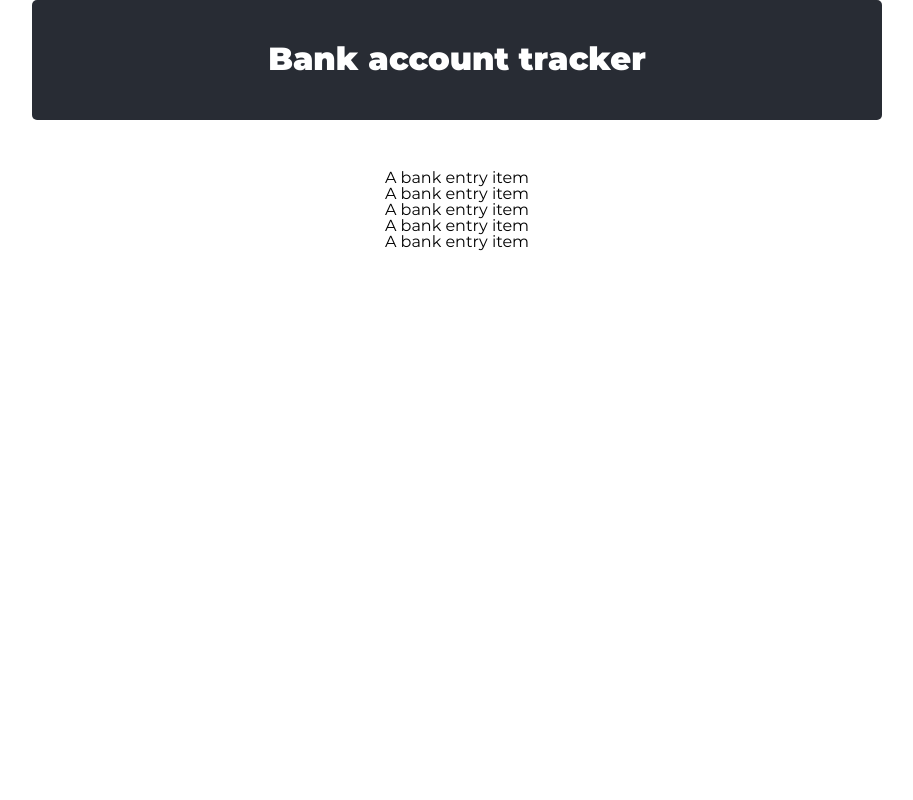
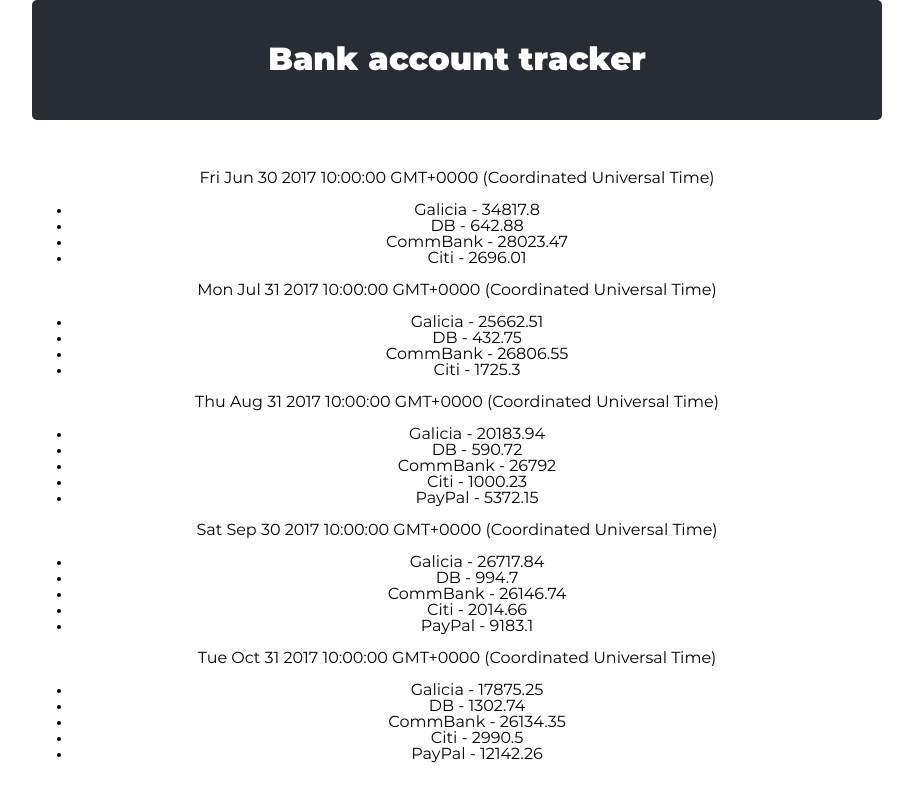
Before and after one commit to lucas-mancini/bank-account-tracker, a React (Create React App) app: page / in a window 1280 px wide. Shown: the whole page, without its empty margins (183-1096 px from the left). Built offline with nearby package versions, Linux system fonts and the light colour scheme.

Commit message:
Adding jsx to render the data on the screen.

```diff
--- a/src/components/BankEntryItem.tsx
+++ b/src/components/BankEntryItem.tsx
@@ -13,10 +13,17 @@
   balances: AccountBalance[]
 }
 
-const BankEntryItem: React.FC<{ bankEntry: BankEntry }> = ({ bankEntry }) => {
-  console.log(bankEntry)
-
-  return <div className="BankEntryItem">A bank entry item</div>
-}
+const BankEntryItem: React.FC<{ bankEntry: BankEntry }> = ({ bankEntry }) => (
+  <div className="BankEntryItem">
+    <div className="BankEntryItem-date">{bankEntry.date.toString()}</div>
+    <ul>
+      {bankEntry.balances.map(balance => (
+        <li
+          key={balance.bankAccountId}
+        >{`${balance.bankAccountId} - ${balance.amount}`}</li>
+      ))}
+    </ul>
+  </div>
+)
 
 export default BankEntryItem
```
